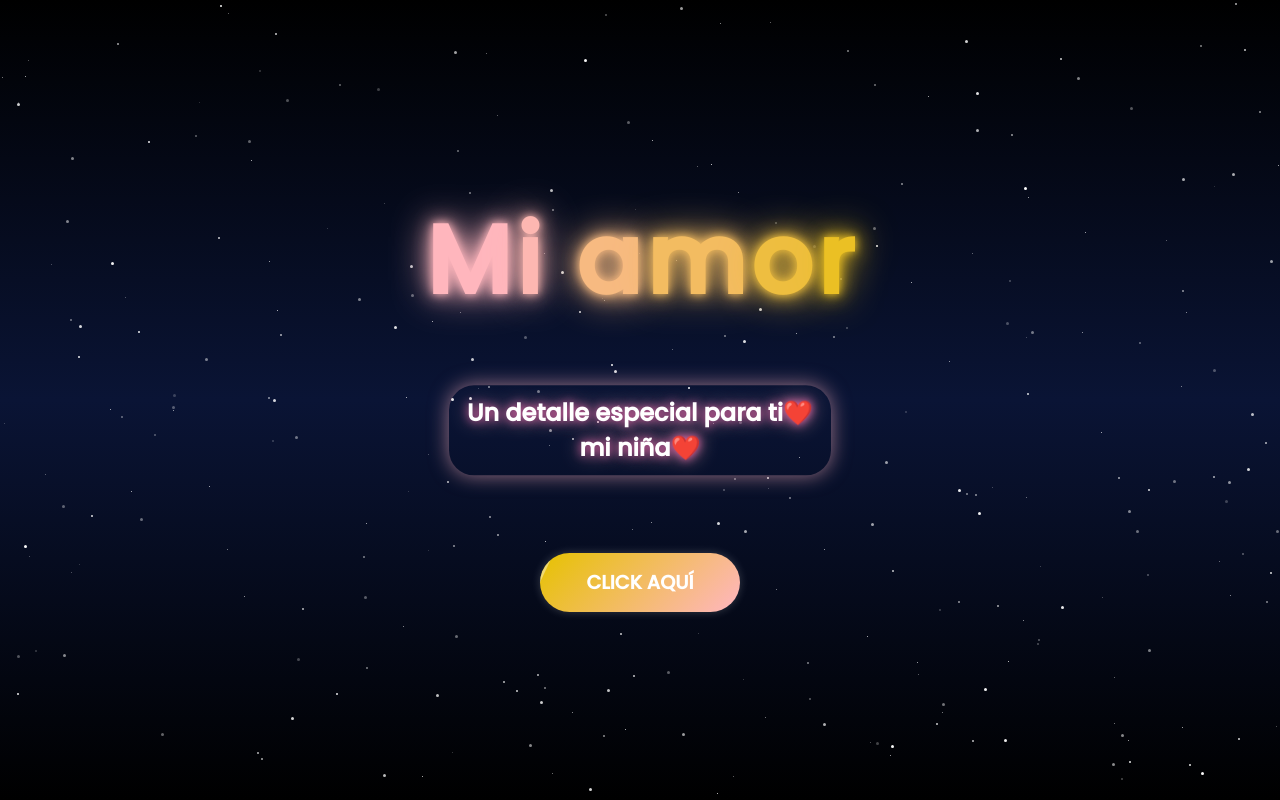
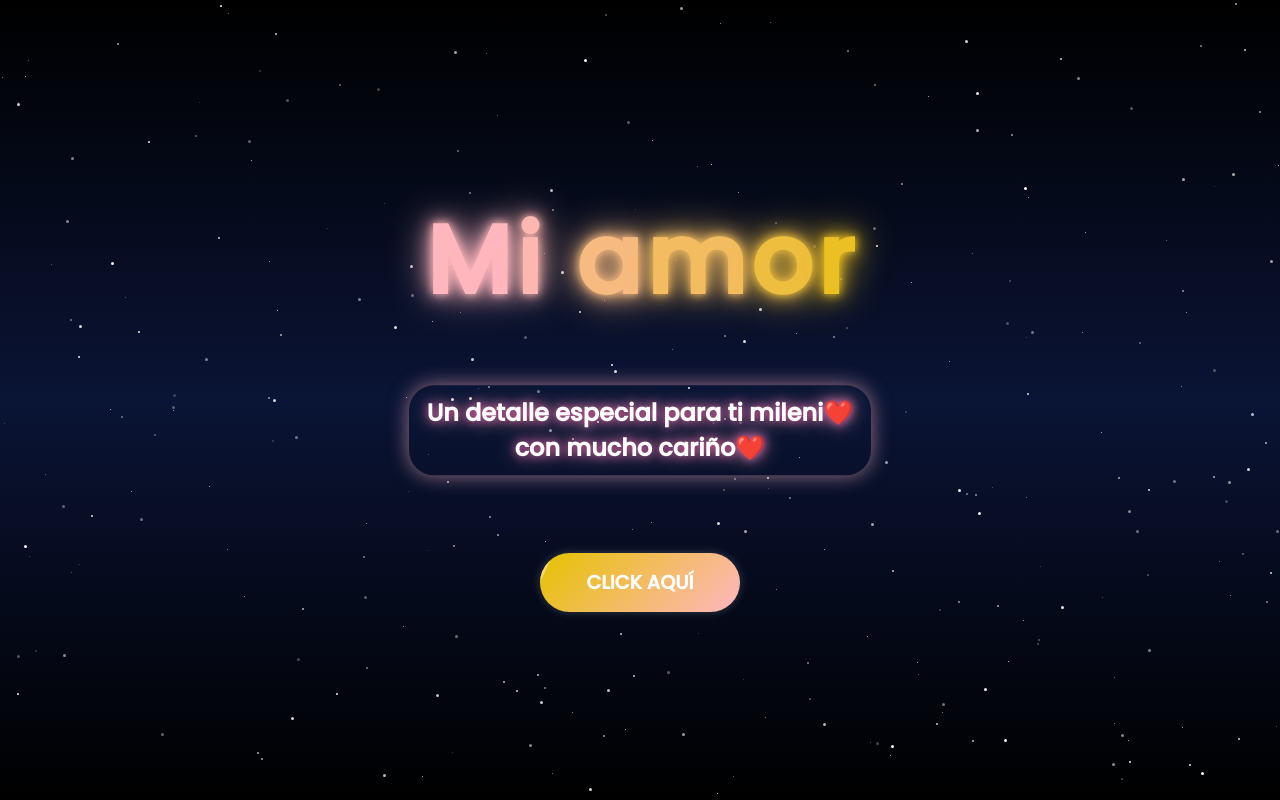
Before and after one commit to JhosepDev24/FlorAmarillaJP, a plain HTML site: page index.html in a window 1280 px wide. Drawn offline with Linux system fonts and the light colour scheme.

Commit message:
Update index.html

```diff
--- a/index.html
+++ b/index.html
@@ -349,8 +349,8 @@
         </div>
 
 <div class="description">
-  <span>Un detalle especial para ti❤️</span> <br>
-  <span>mi niña❤️</span>
+  <span>Un detalle especial para ti mileni❤️</span> <br>
+  <span>con mucho cariño❤️</span>
 </div>
 
 
```
